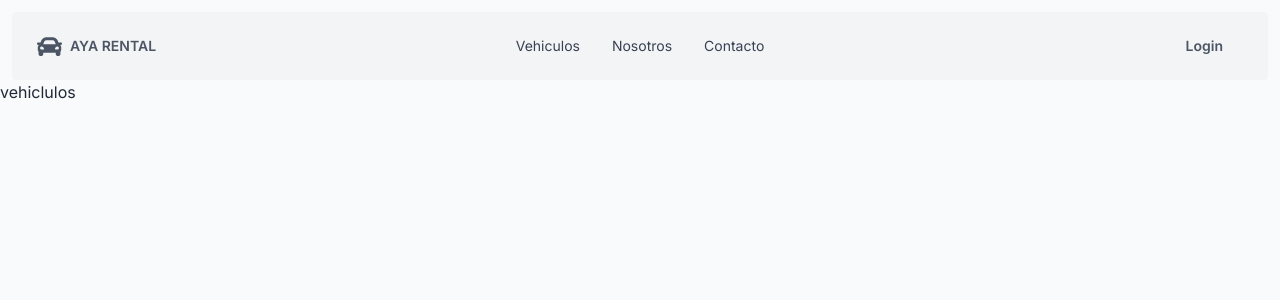
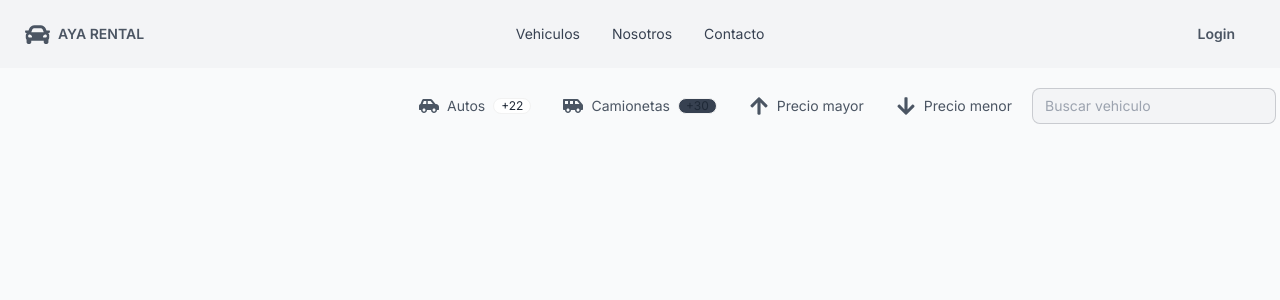
Before and after one commit to devbryan02/aya-rental-app, a Next.js app: page /vehiculos in a window 1280 px wide. Shown: the top 300 px of the page. Built offline with nearby package versions, Linux system fonts and the light colour scheme.

Commit message:
agren rutas para los vehiculos

```diff
--- a/src/app/layout.tsx
+++ b/src/app/layout.tsx
@@ -26,9 +26,7 @@ export default function RootLayout({
           fontSans.variable
         )}
       >
-        <div className="flex flex-col px-3 pt-3">
         <NavBar />
-        </div>
         {children}
       </body>
     </html>
--- /dev/null
+++ b/src/app/vehiculos/autos/page.tsx
@@ -0,0 +1,8 @@
+
+export default function Auto(){
+    return(
+        <>
+        <h2>Lista de autos</h2>
+        </>
+    )
+}
--- /dev/null
+++ b/src/app/vehiculos/camionetas/page.tsx
@@ -0,0 +1,8 @@
+
+export default function Camioneta(){
+    return(
+        <>
+        <h2>Lista de Camionetas</h2>
+        </>
+    )
+}
--- /dev/null
+++ b/src/app/vehiculos/layout.tsx
@@ -0,0 +1,14 @@
+import NavVehiculo from "@/components/vehiculo/NavVehiculo";
+
+function LayoutVehiculo({children,}: Readonly<{ children: React.ReactNode }>){
+
+    return(
+        <>
+        <NavVehiculo/>
+        {children}
+        </>
+    )
+
+}
+
+export default LayoutVehiculo;
--- a/src/app/vehiculos/page.tsx
+++ b/src/app/vehiculos/page.tsx
@@ -9,7 +9,7 @@ export const metadata: Metadata = {
 export default function ComponenteVehiculo() {
   return (
     <>
-    <h1>vehiclulos</h1>
+
     </>
   );
 }
--- /dev/null
+++ b/src/app/vehiculos/precio-mayor/page.tsx
@@ -0,0 +1,8 @@
+
+export default function PrecioMayor(){
+    return(
+        <>
+        <h2>Del mayor a menor precio</h2>
+        </>
+    )
+}
--- /dev/null
+++ b/src/app/vehiculos/precio-menor/page.tsx
@@ -0,0 +1,8 @@
+
+export default function PrecioMenor(){
+    return(
+        <>
+        <h2>Del menor a mayor precio</h2>
+        </>
+    )
+}
--- a/src/components/nav/NavBar.tsx
+++ b/src/components/nav/NavBar.tsx
@@ -4,7 +4,7 @@ import { FaCar } from "react-icons/fa";
 export default function NavBar() {
   return (
     <>
-      <div className="navbar bg-gray-100 rounded">
+      <div className="navbar bg-gray-100">
         <div className="navbar-start">
           <div className="dropdown">
             <div tabIndex={0} role="button" className="btn btn-ghost lg:hidden">
--- /dev/null
+++ b/src/components/vehiculo/NavVehiculo.tsx
@@ -0,0 +1,49 @@
+import { FaCarSide } from "react-icons/fa";
+import { FaShuttleVan } from "react-icons/fa";
+import { FaArrowUp } from "react-icons/fa";
+import { FaArrowDown } from "react-icons/fa";
+import Link from "next/link";
+
+export default function NavVehiculo() {
+  return (
+    <>
+      <div className="mt-5 md:mt-3 flex gap-5 justify-center md:justify-end items-center">
+        <ul className="menu bg-transparent menu-horizontal">
+          <li>
+            <Link className="text-gray-600" href="/vehiculos/autos">
+              <FaCarSide size={20} />
+              Autos
+              <span className="badge badge-sm">+22</span>
+            </Link>
+          </li>
+          <li>
+            <Link className="text-gray-600" href="/vehiculos/camionetas">
+              <FaShuttleVan size={20} />
+              Camionetas
+              <span className="badge badge-sm bg-gray-700">+30</span>
+            </Link>
+          </li>
+          <li>
+            <Link className="text-gray-600" href="/vehiculos/precio-mayor">
+              <FaArrowUp size={20} />
+              Precio mayor
+            </Link>
+          </li>
+          <li>
+            <Link className="text-gray-600" href="/vehiculos/precio-menor">
+              <FaArrowDown size={20} />
+              Precio menor
+            </Link>
+          </li>
+          <li>
+            <input
+              type="text"
+              className="bg-gray-100 mx-auto md:mx-1 text-gray-700 grow input input-bordered input-sm w-full max-w-xs flex"
+              placeholder="Buscar vehiculo"
+            />
+          </li>
+        </ul>
+      </div>
+    </>
+  );
+}
```
